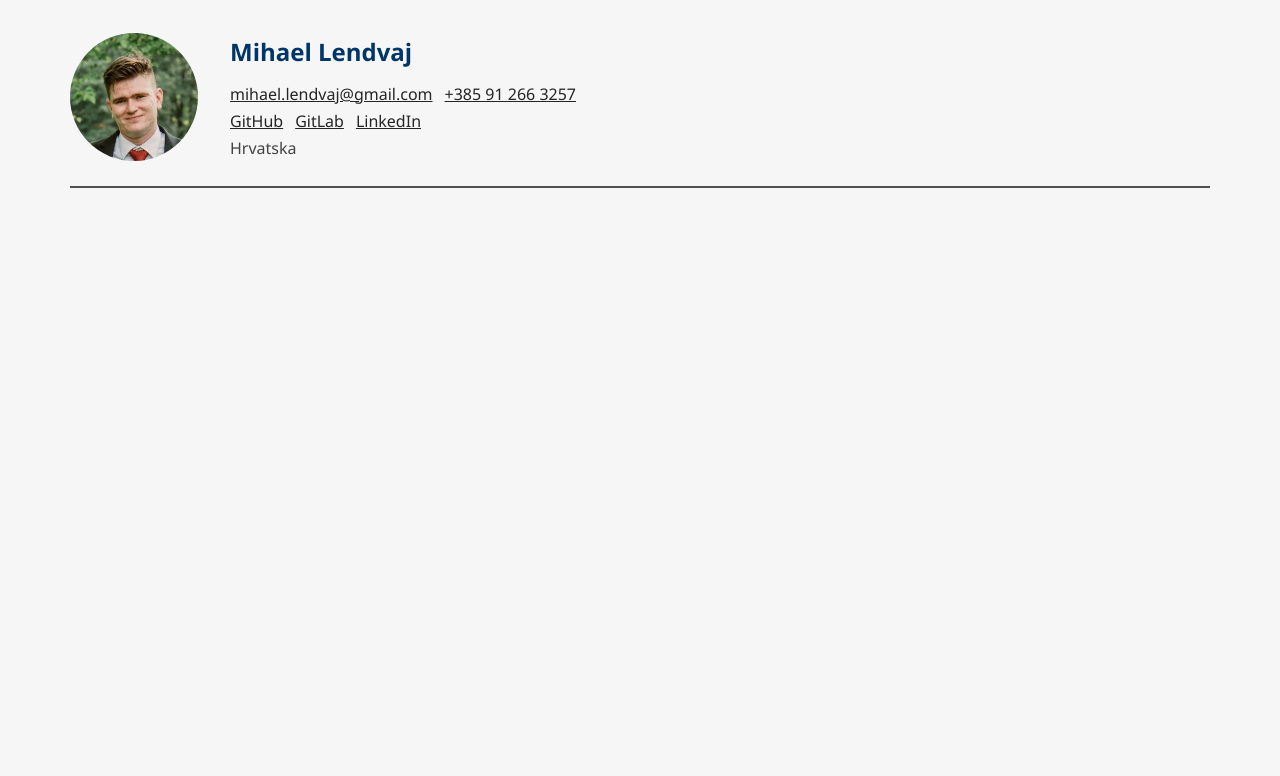
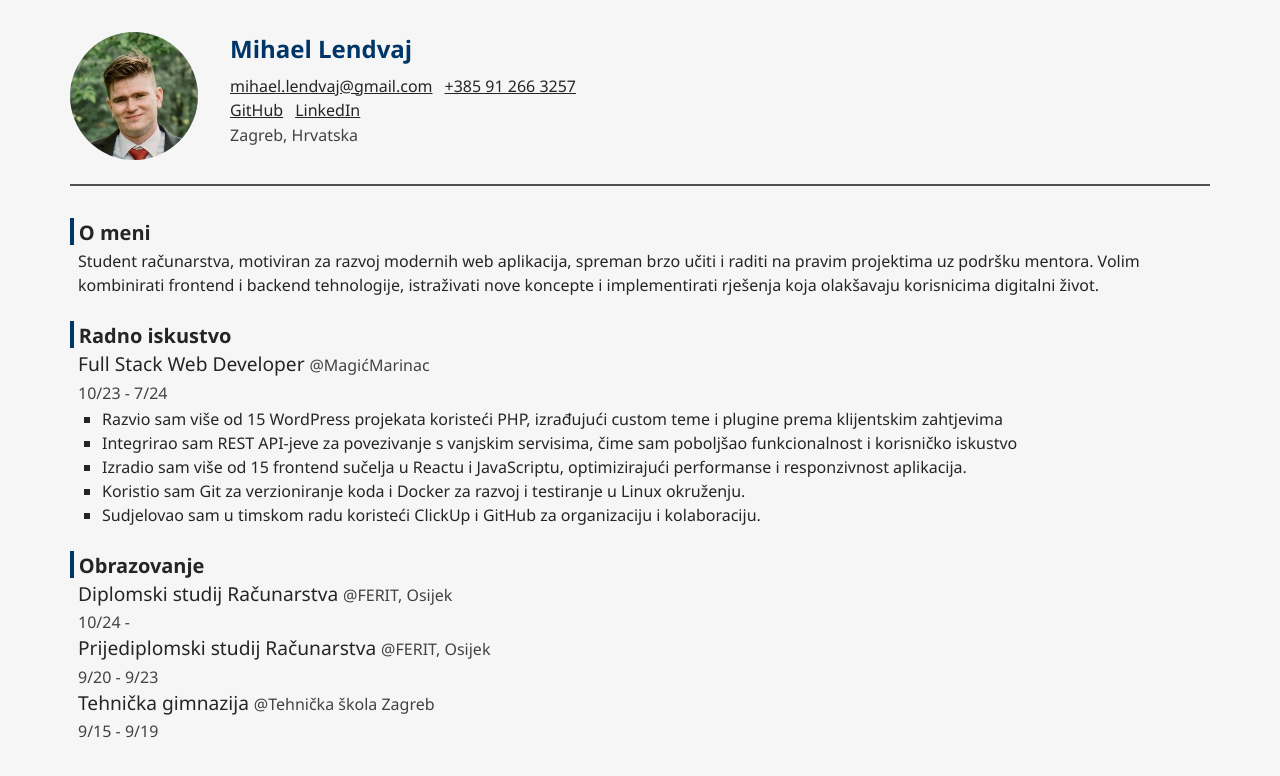
Before and after one commit to mln2j/cv, a plain HTML site: page cv.html in a window 1280 px wide. Drawn offline with nearby package versions, Linux system fonts and the light colour scheme; files that its build step writes are made by us from their sources.

Commit message:
Add Experience and Education sections and their style

```diff
--- a/assets/style.scss
+++ b/assets/style.scss
@@ -20,6 +20,14 @@ body {
   background-color: #f6f6f6;
 }
 
+p, span, a, ul > li {
+  margin: 0;
+  padding: 0;
+  font-size: 1rem;
+  line-height: 1.5;
+  font-weight: 400;
+}
+
 h1, .h1, h2, .h2, h3, .h3 {
   font-family: "Segoe UI", sans-serif;
   margin: 0;
@@ -28,8 +36,22 @@ h1, .h1, h2, .h2, h3, .h3 {
 
 h1 {
   font-size: 1.5rem;
+  line-height: 1.4;
   font-weight: 600;
   color: #003667;
+}
+
+h2 {
+  font-size: 1.25rem;
+  line-height: 1.2;
+  padding-top: 0.2rem;
+  font-weight: 600;
+}
+
+h3 {
+  font-size: 1.2rem;
+  line-height: 1.25;
+  font-weight: 500;
 }
 
 header {
@@ -67,3 +89,40 @@ header {
     }
   }
 }
+
+section {
+  margin-top: 1rem;
+  margin-bottom: 1.5rem;
+  & > h2 {
+    padding-left: .3rem;
+    border-left: 0.25rem solid #003667;
+    margin-bottom: .25rem;
+  }
+  & > *:not(h2) {
+    padding-left: 0.5rem;
+  }
+}
+
+section.experience, section.education {
+  & > .exp-item, & > .edu-item {
+    & > .title {
+      color: #424242;
+      display: inline-flex;
+      gap: 0.3rem;
+      font-size: 1rem;
+      & > .position {
+        color: #252525;
+      }
+    }
+    & > .duration {
+      color: #424242;
+    }
+    & > .desc {
+      & > ul {
+        margin: 0;
+        list-style-type: square;
+        padding: 0 0 0 1.5rem;
+      }
+    }
+  }
+}
--- a/cv.html
+++ b/cv.html
@@ -19,17 +19,81 @@
                 <a href="tel:00385912663257">+385 91 266 3257</a>
             </div>
             <div class="links">
-                <a href="https://github.com/mihael-lendvaj" target="_blank">GitHub</a>
-                <a href="https://gitlab.com/mihael-lendvaj" target="_blank">GitLab</a>
-                <a href="https://linkedin.com/in/mihael-lendvaj" target="_blank">LinkedIn</a>
+                <a href="https://github.com/mln2j" target="_blank">GitHub</a>
+                <a href="https://hr.linkedin.com/in/mihael-lendvaj-2386b7256" target="_blank">LinkedIn</a>
             </div>
             <div class="location">
-                Hrvatska
+                Zagreb, Hrvatska
             </div>
         </div>
     </header>
 
+    <section class="about-me">
+        <h2>O meni</h2>
+        <p>
+            Student računarstva, motiviran za razvoj modernih web aplikacija, spreman brzo učiti i raditi na pravim
+            projektima uz podršku mentora. Volim kombinirati frontend i backend tehnologije, istraživati nove koncepte i
+            implementirati rješenja koja olakšavaju korisnicima digitalni život.
+        </p>
+    </section>
 
+    <section class="experience">
+        <h2>Radno iskustvo</h2>
+        <div class="exp-item">
+            <div class="title">
+                <h3 class="position">Full Stack Web Developer</h3> @MagićMarinac
+            </div>
+            <div class="duration">
+                10/23 - 7/24
+            </div>
+            <div class="desc">
+                <ul>
+                    <li>Razvio sam više od 15 WordPress projekata koristeći PHP, izrađujući custom teme i plugine prema klijentskim zahtjevima</li>
+                    <li>Integrirao sam REST API-jeve za povezivanje s vanjskim servisima, čime sam poboljšao funkcionalnost i korisničko iskustvo</li>
+                    <li>Izradio sam više od 15 frontend sučelja u Reactu i JavaScriptu, optimizirajući performanse i responzivnost aplikacija.</li>
+                    <li>Koristio sam Git za verzioniranje koda i Docker za razvoj i testiranje u Linux okruženju.</li>
+                    <li>Sudjelovao sam u timskom radu koristeći ClickUp i GitHub za organizaciju i kolaboraciju.</li>
+                </ul>
+            </div>
+        </div>
+    </section>
+
+    <section class="education">
+        <h2>Obrazovanje</h2>
+        <div class="edu-item">
+            <div class="title">
+                <h3 class="position">Diplomski studij Računarstva</h3> @FERIT, Osijek
+            </div>
+            <div class="duration">
+                10/24 -
+            </div>
+            <div class="desc">
+
+            </div>
+        </div>
+        <div class="edu-item">
+            <div class="title">
+                <h3 class="position">Prijediplomski studij Računarstva</h3> @FERIT, Osijek
+            </div>
+            <div class="duration">
+                9/20 - 9/23
+            </div>
+            <div class="desc">
+
+            </div>
+        </div>
+        <div class="edu-item">
+            <div class="title">
+                <h3 class="position">Tehnička gimnazija</h3> @Tehnička škola Zagreb
+            </div>
+            <div class="duration">
+                9/15 - 9/19
+            </div>
+            <div class="desc">
+
+            </div>
+        </div>
+    </section>
 </div>
 </body>
 </html>
```
Also changed, not shown: 1 other file.
